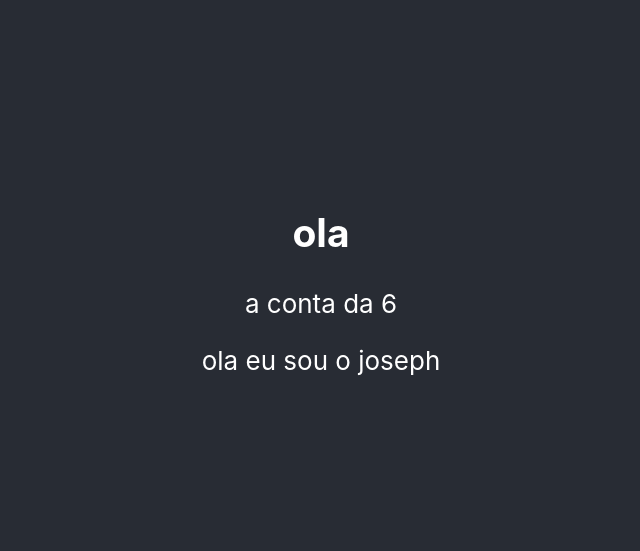
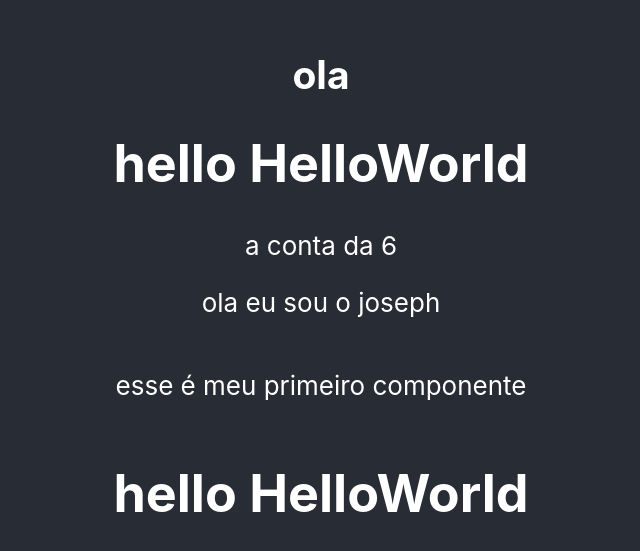
Before and after one commit to LUZENLUZ/React, a React (Create React App) app in the folder meu-primeiro-react/: page / in a window 1280 px wide. Shown: the part 111-662 px from the top of the page, without its empty margins (319-959 px from the left). Built offline with nearby package versions, Linux system fonts and the light colour scheme.

Commit message:
aula 8 react
props, componentes

```diff
--- a/meu-primeiro-react/src/App.js
+++ b/meu-primeiro-react/src/App.js
@@ -1,8 +1,20 @@
 
 import './App.css';
+import HelloWorld from './componentes/HelloWorld'
+import Outro from './componentes/Outro'
+
+
+
+<HelloWorld />
+
+
+
 
 function App() {
   const names2 = 'joseph';
+
+
+
 
   function som (a, b) {
     return a + b
@@ -10,17 +22,21 @@ function App() {
   som = 1 + 5
 
 
+
   return (
-    <div className="App">
+
+
+      <div className="App">
       <header className="App-header">
 
      <div>
 <h2> ola</h2>
-
+  <Outro />
 <p>a conta da {som}</p>
       <p>ola eu sou o {names2}</p>
      </div>
-
+     <HelloWorld />
+     <Outro />
       </header>
     </div>
   );
--- /dev/null
+++ b/meu-primeiro-react/src/componentes/HelloWorld.js
@@ -0,0 +1,14 @@
+
+
+
+function HelloWorld() {
+    return (
+        <div>
+
+            <p>esse é meu primeiro componente</p>
+
+        </div>
+    )
+}
+
+export default HelloWorld
--- /dev/null
+++ b/meu-primeiro-react/src/componentes/Outro.js
@@ -0,0 +1,8 @@
+function Outro() {
+    return (
+        <div>
+            <h1> hello HelloWorld</h1>
+        </div>
+    )
+}
+export default Outro
```
